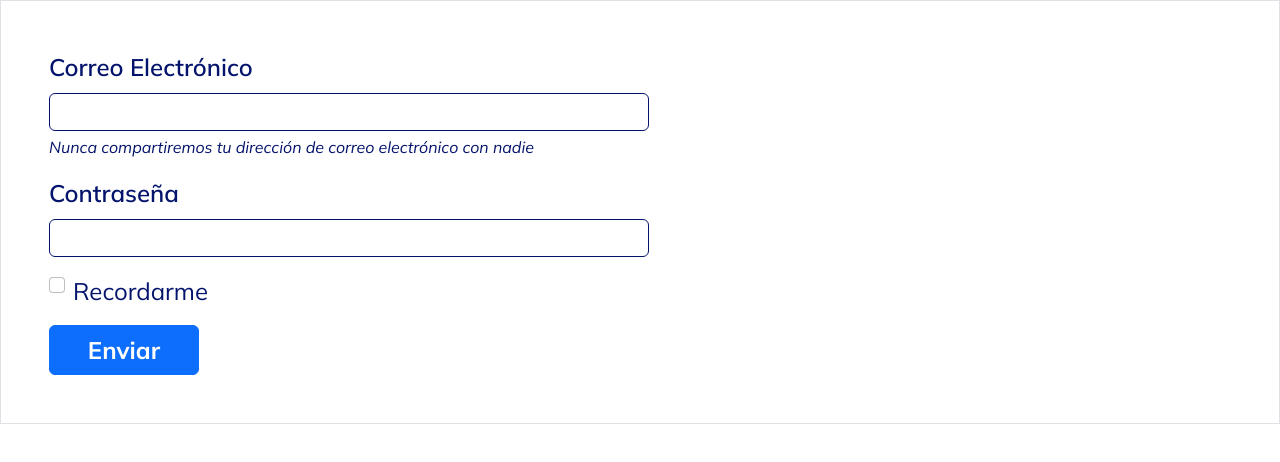
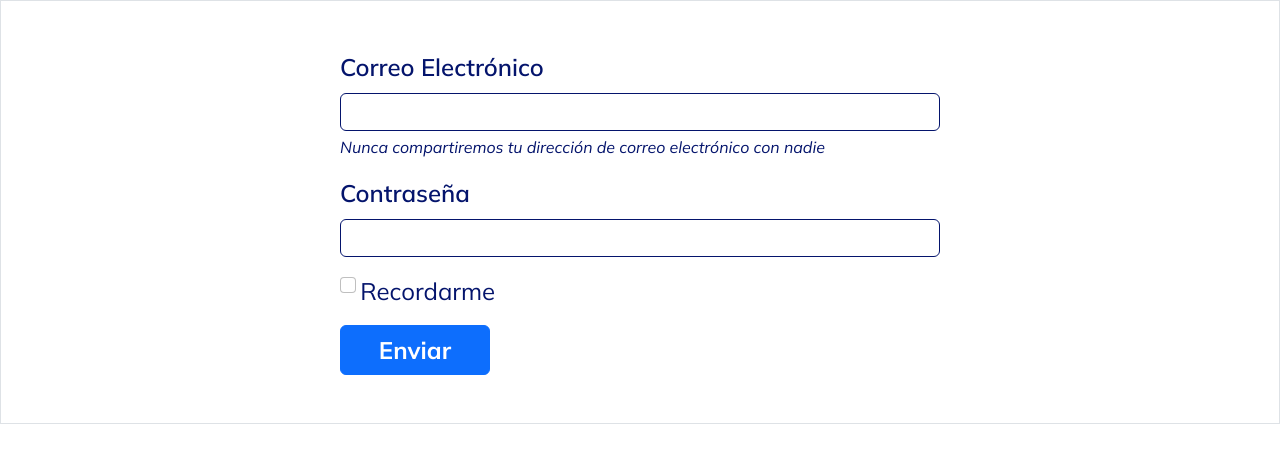
Before and after one commit to FranciscoPretto-694307/repo-bootstrap, a website: page ejercicio1.html in a window 1280 px wide. Drawn offline with nearby package versions, Linux system fonts and the light colour scheme.

Commit message:
ej1 add flex & justify-content-center

```diff
--- a/ejercicio1.html
+++ b/ejercicio1.html
@@ -9,9 +9,9 @@
     <link rel="preconnect" href="https://fonts.googleapis.com">
     <link rel="preconnect" href="https://fonts.gstatic.com" crossorigin>
 </head>
-<body>
-    <form>
-      <div class="border p-5">
+<body class="border">
+    <form class="d-flex justify-content-center">
+        <div class="p-5">
             <div class="mb-3">
                 <label for="formCorreo" class="form-label mulish-semibold size18pt color-blue">Correo Electrónico</label>
                 <input type="email" class="form-control" id="formCorreo">
@@ -21,7 +21,7 @@
                 <label for="formContraseña" class="form-label mulish-semibold size18pt color-blue">Contraseña</label>
                 <input type="password" class="form-control" id="formContraseña">
             </div>
-        <div class="mb-3 form-check">
+            <div class="mb-3">
                 <input type="checkbox" class="form-check-input" id="formRecordarme">
                 <label class="form-check-label mulish-reg size18pt color-blue" for="formRecordarme">Recordarme</label>
             </div>
--- a/scss/styles.scss
+++ b/scss/styles.scss
@@ -86,12 +86,6 @@ font-family: 'Source Sans Pro', sans-serif;
     width: 600px;
 }
 
-@include media-breakpoint-down(lg) {
-    .form-control {
-        width: 500px;
-    }
- }
-
  @include media-breakpoint-down(md) {
     .form-control {
         width: 400px;
```
Also changed, not shown: css/styles.css, 1 other file. Lines whose indentation alone changed are shown as unchanged.
